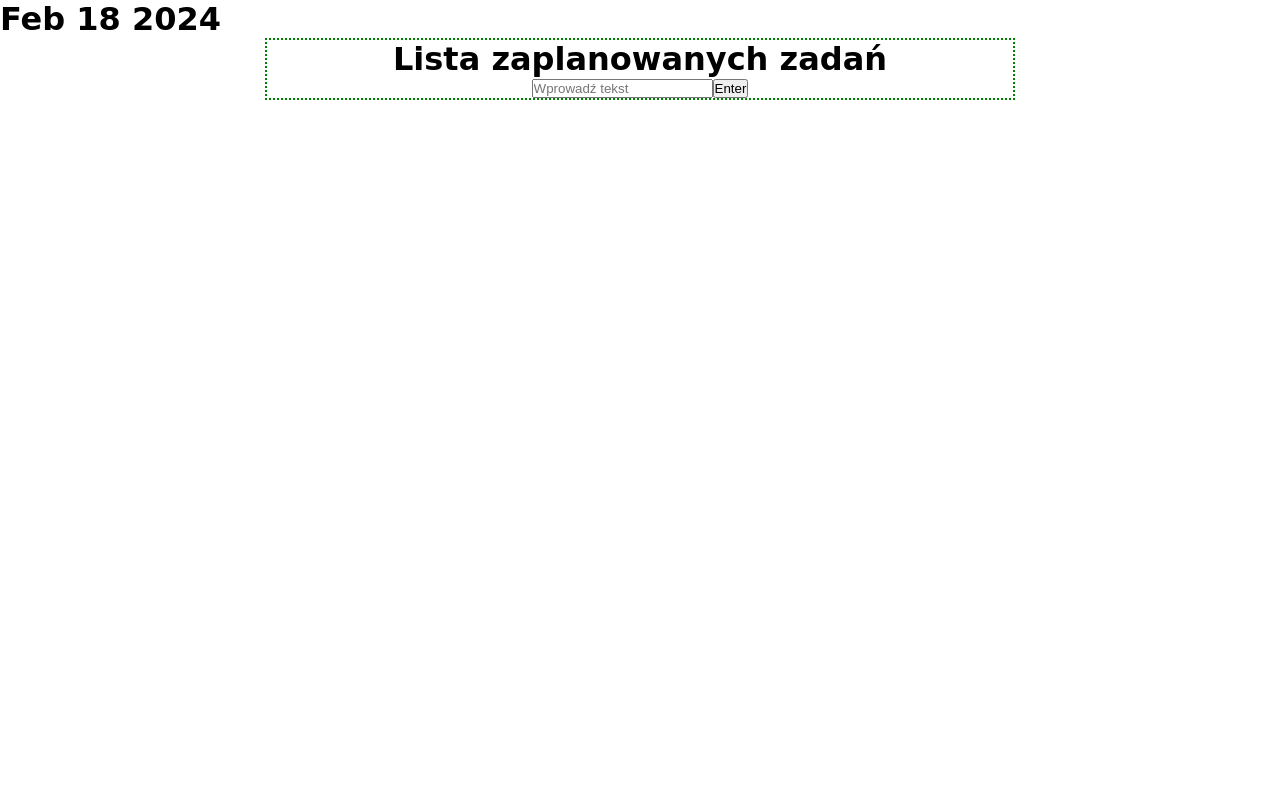
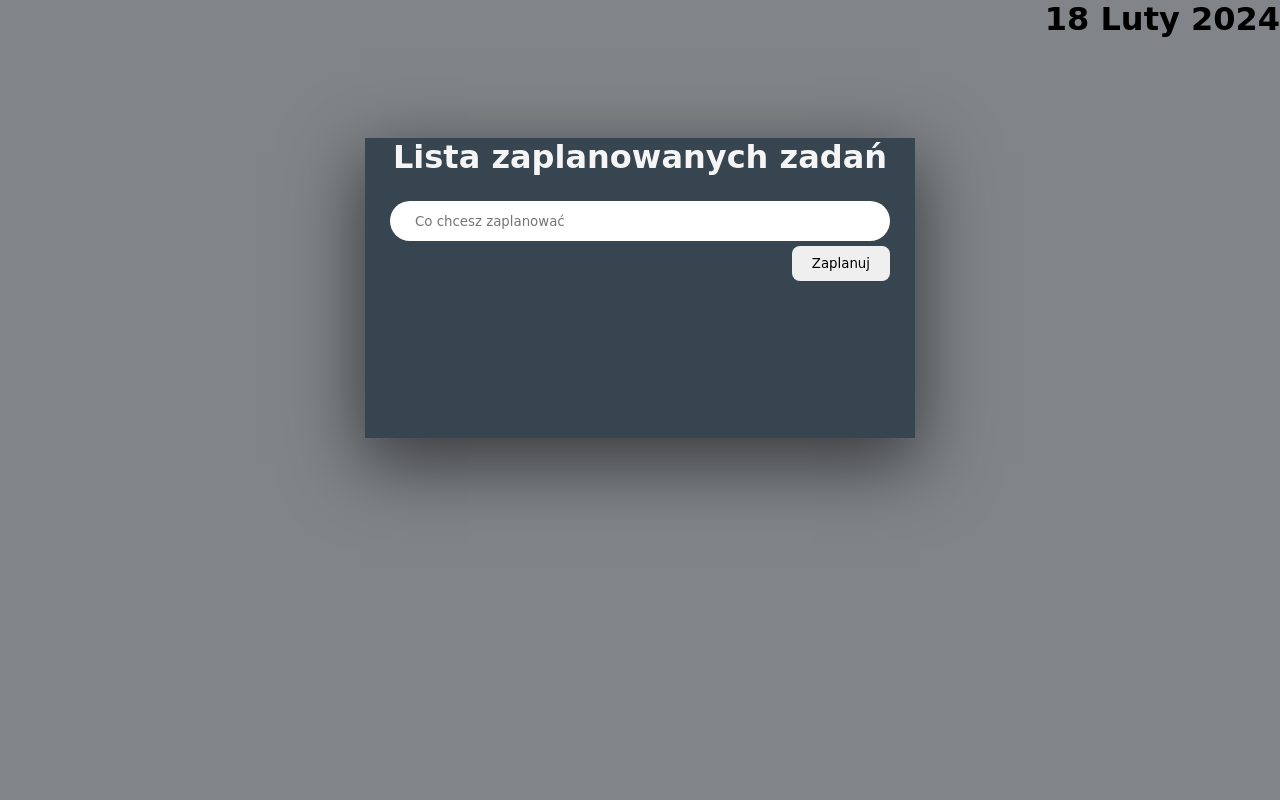
Before and after one commit to MarcinZybura/portfolio, a PHP site: page / in a window 1280 px wide. Run offline with PHP 8.4, Linux system fonts and the light colour scheme.

Commit message:
dodanie stylów oraz poprawa wyświetlanej daty

```diff
--- a/to_do_list/index.html
+++ b/to_do_list/index.html
@@ -4,8 +4,13 @@
 <head>
     <meta charset="UTF-8">
     <meta name="viewport" content="width=device-width, initial-scale=1.0">
-    <title>Zaplanowane zadania</title>
+    <title>Zaplanuj coś!</title>
     <link rel="stylesheet" href="style.css">
+    <link rel="preconnect" href="https://fonts.googleapis.com">
+    <link rel="preconnect" href="https://fonts.gstatic.com" crossorigin>
+    <link
+        href="https://fonts.googleapis.com/css2?family=Montserrat:ital,wght@0,100..900;1,100..900&family=Satisfy&display=swap"
+        rel="stylesheet">
     <link rel="stylesheet" href="https://cdnjs.cloudflare.com/ajax/libs/font-awesome/6.5.1/css/all.min.css">
 </head>
 
@@ -15,12 +20,7 @@
         <h1>Lista zaplanowanych zadań</h1>
         <div class="input-header">
             <div class="to-do-input">
-                <input type="text" id="item" placeholder="Wprowadź tekst"><button id="enter">Enter</button>
-                <link rel="preconnect" href="https://fonts.googleapis.com">
-                <link rel="preconnect" href="https://fonts.gstatic.com" crossorigin>
-                <link
-                    href="https://fonts.googleapis.com/css2?family=Montserrat:ital,wght@0,100..900;1,100..900&family=Satisfy&display=swap"
-                    rel="stylesheet">
+                <input type="text" id="item" placeholder="Co chcesz zaplanować"><button id="enter">Zaplanuj</button>
             </div>
         </div>
         <div class="to-do-list"></div>
--- a/to_do_list/main.js
+++ b/to_do_list/main.js
@@ -23,7 +23,7 @@ function displayItems() {
                         <div class="input-controller">
                             <textarea disabled>${itemsArray[i]}</textarea>
                             <div class="edit-controller">
-                                <i class="fa-solid fa-check deleteBtn"></i>
+                                <i class="fa-solid fa-trash deleteBtn"></i>
                                 <i class="fa-regular fa-pen-to-square editBtn"></i>
                             </div>
                         </div>
@@ -95,8 +95,14 @@ function updateItem(text, i) {
 
 function displayDate() {
     let date = new Date();
-    date = date.toString().split(" ");
-    document.querySelector("#date").innerHTML = date[1] + " " + date[2] + " " + date[3];
+    let months = [
+        "Styczeń", "Luty", "Marzec", "Kwiecień", "Maj", "Czerwiec",
+        "Lipiec", "Sierpień", "Wrzesień", "Październik", "Listopad", "Grudzień"];
+    let day = date.getDate();
+    let month = months[date.getMonth()]
+    let year = date.getFullYear();
+
+    document.querySelector("#date").innerHTML = day + " " + month + " " + year; //wyświetlenie aktualnej daty
 }
 
 window.onload = function () {
--- a/to_do_list/style.css
+++ b/to_do_list/style.css
@@ -5,14 +5,18 @@
 }
 
 body {
-    font-family: "Montseratt", cursive;;
+    font-family: "Montseratt", cursive;
     min-height: 100vh;
+    background-color: #818589;
 }
 
 .app {
-    border: 2px dotted green;
-    width: 750px;
-    margin: 0 auto;
+    background-color: #36454F;
+    color: #f5f5f5;
+    box-shadow: rgba(0, 0, 0, 0.56) 0px 22px 70px 4px;
+    width: 550px;
+    min-height: 300px;
+    margin: 100px auto 50px auto;
     display: flex;
     flex-direction: column;
     align-items: center;
@@ -20,7 +24,41 @@ body {
 }
 
 #date {
+    display: flex;
+    justify-content: right;
+}
 
+.to-do-input input{
+    font-family: "Montseratt", cursive;
+    margin-top: 25px;
+    margin-bottom: 5px;
+    width: 500px;
+    min-height: 40px;
+    outline: none;
+    display: flex;
+    border: none;
+    outline: none;
+    border-radius: 30px;
+    padding-left: 25px;
+}
+
+.to-do-input button {
+    font-family: "Montseratt", cursive;
+    outline: none;
+    border: none;
+    padding: 10px 20px;
+    border-radius: 8px;
+    background-color: #efefef;
+}
+
+.input-header {
+    margin-bottom: 25px;
+}
+
+.item textarea{
+    width: 500px;
+    padding: 25px;
+    resize: none;
 }
 
 
```
